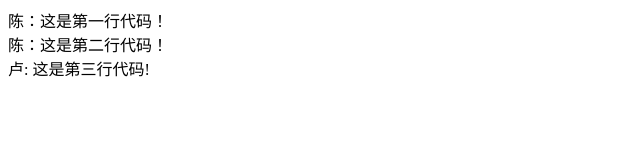
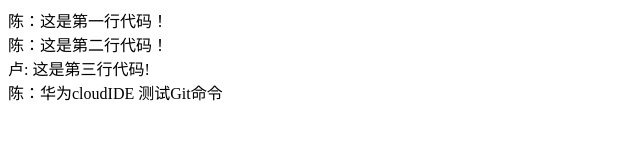
Before and after one commit to chenlotus/ide_test, a plain HTML site: page index.html in a window 1280 px wide. Shown: the whole page, without its empty margins (0-640 px from the left). Drawn offline with Linux system fonts and the light colour scheme.

Commit message:
测试华为云IDE Git 操作

```diff
--- a/index.html
+++ b/index.html
@@ -8,5 +8,6 @@
 	<div>陈：这是第一行代码！</div>
 	<div>陈：这是第二行代码！</div>
 	<div>卢: 这是第三行代码! </div>
+	<div>陈：华为cloudIDE 测试Git命令 </div>
 </body>
 </html>
```
